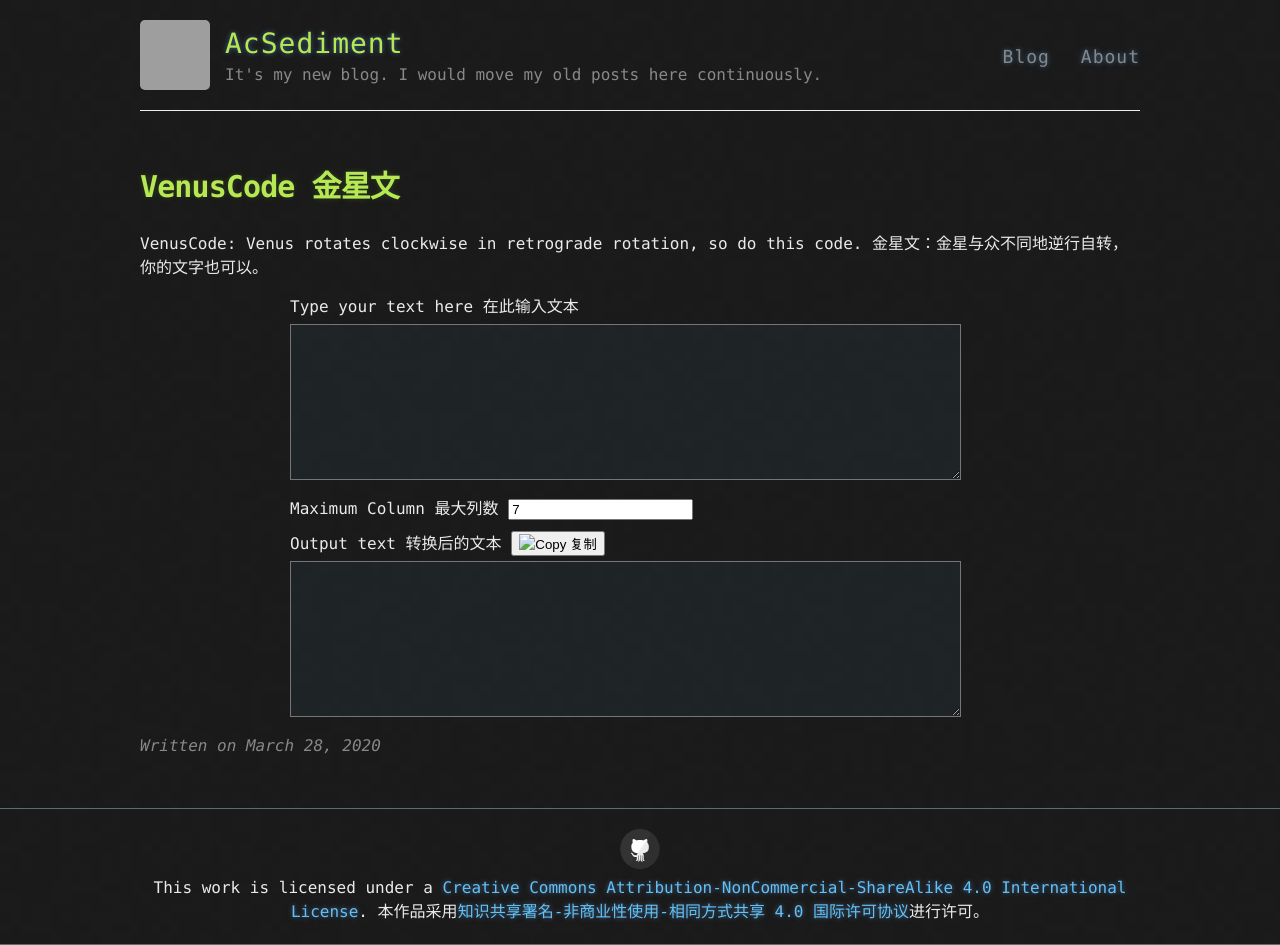
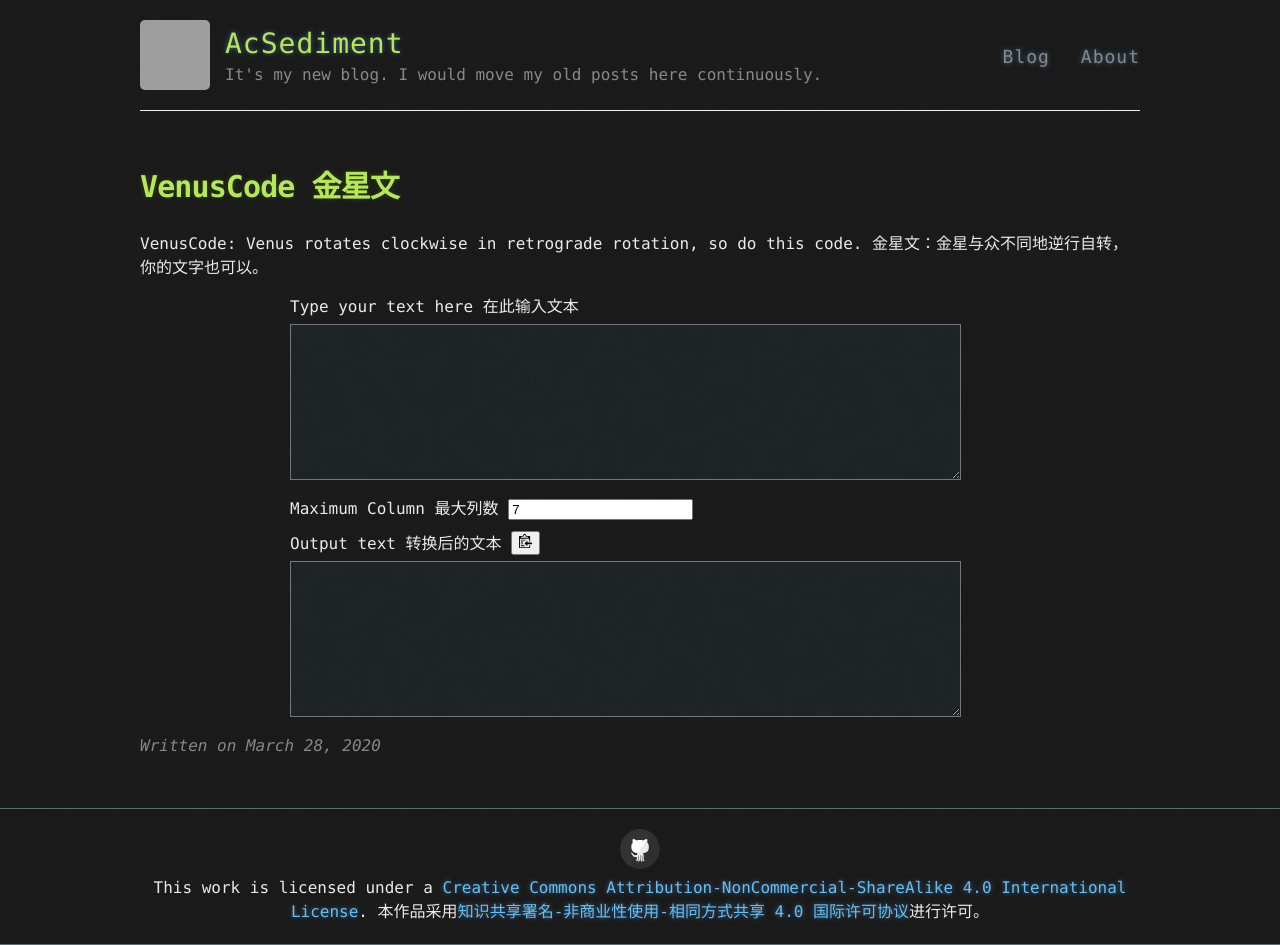
Before and after one commit to ACsediment/ACsediment.github.io, a Jekyll site: the page built from _posts/2020-03-28-VenusCode.md, in a window 1280 px wide. Built offline with Jekyll 4.4.1, drawn with Linux system fonts in a browser that asks for light colours; comment, search, counter and statistics services are not loaded; grey boxes are pictures that could not be loaded.

Commit message:
Update 2020-03-28-VenusCode.md

```diff
--- a/_posts/2020-03-28-VenusCode.md
+++ b/_posts/2020-03-28-VenusCode.md
@@ -20,7 +20,7 @@ VenusCode: Venus rotates clockwise in retrograde rotation, so do this code.
 	<div class="ouputText">
 		<label for="textarea_out">Output text 转换后的文本</label>
 		<button class="btn" data-clipboard-target="#textarea_out">
-			<img src="./images/clippy.svg" alt="Copy 复制" style="width: 13px;">
+			<img src="../images/clippy.svg" alt="Copy 复制" style="width: 13px;">
 		</button>
 		<textarea id="textarea_out" readOnly onmouseover="this.select()"></textarea>
 	</div>
@@ -120,7 +120,7 @@ textarea:focus{
     border-bottom-color: rgba(255,255,255,.8)
 }
 </style>
-<script src="./js/clipboard.min.js"></script>
+<script src="../js/clipboard.min.js"></script>
 <script type="text/javascript">
 
 document.getElementById("textarea_in").addEventListener("input", encode);
```
